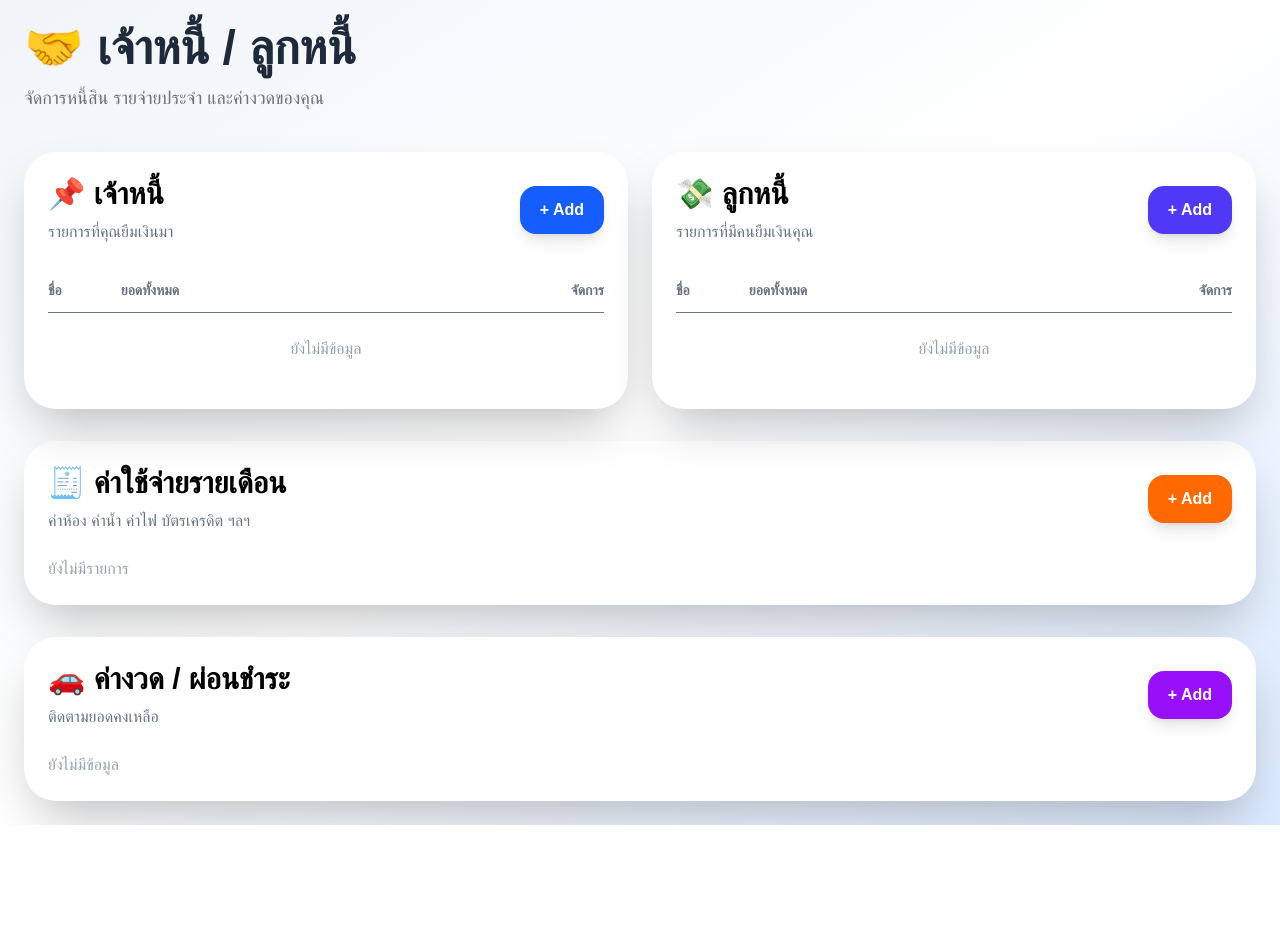
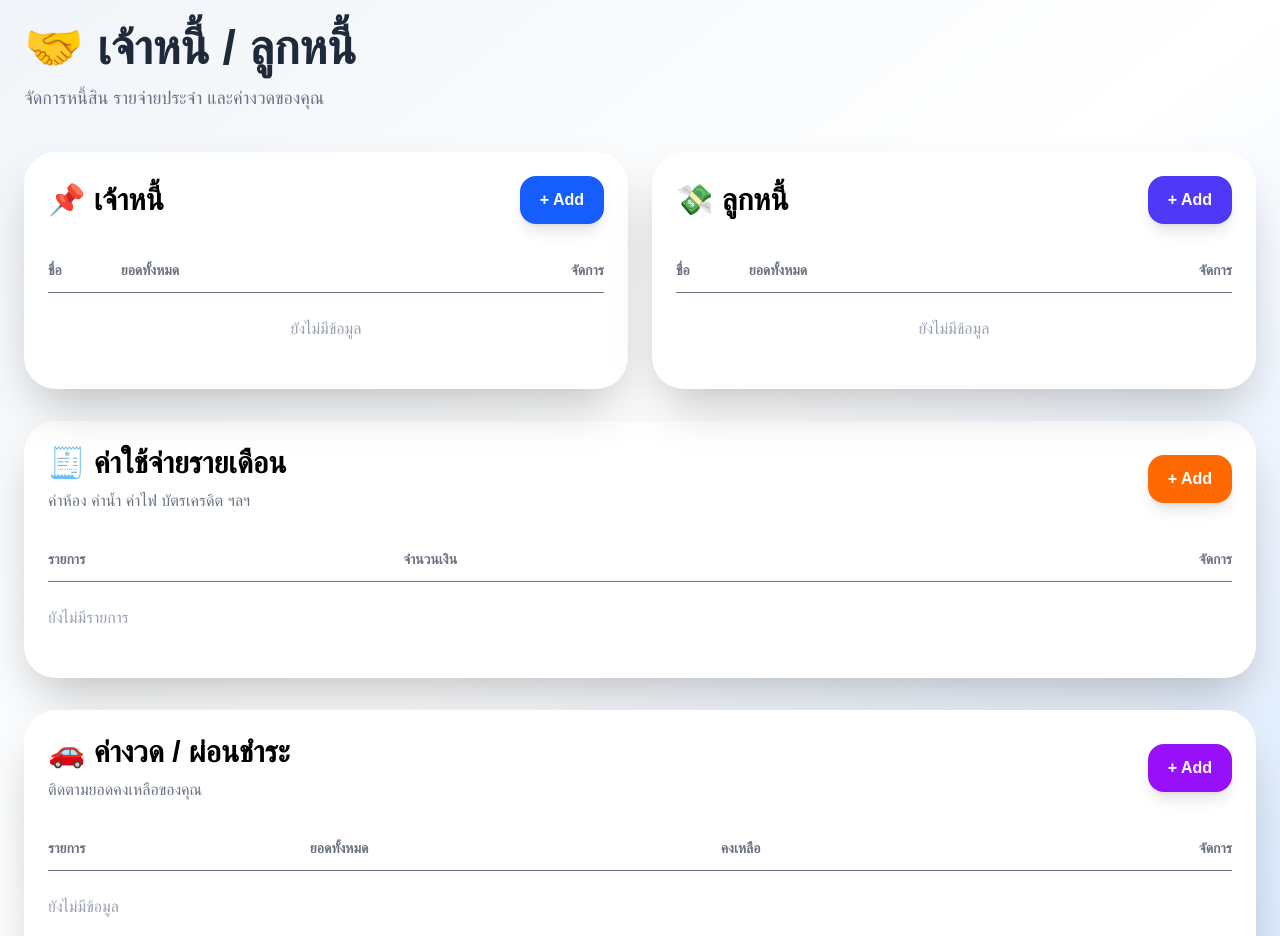
Before and after one commit to Paprem39/finance-tracker, a Next.js app: page /debts in a window 1280 px wide. Shown: the top 936 px of the page. Before the commit the page ends 825 px from the top, so only its background shows below. Built offline with nearby package versions, Linux system fonts and the light colour scheme.

Commit message:
edit grid to table

```diff
--- a/src/app/debts/page.tsx
+++ b/src/app/debts/page.tsx
@@ -399,10 +399,6 @@ export default function DebtPage() {
               <h2 className="text-3xl font-black">
                 📌 เจ้าหนี้
               </h2>
-
-              <p className="text-gray-500 mt-2">
-                รายการที่คุณยืมเงินมา
-              </p>
             </div>
 
             <button
@@ -515,10 +511,6 @@ export default function DebtPage() {
               <h2 className="text-3xl font-black">
                 💸 ลูกหนี้
               </h2>
-
-              <p className="text-gray-500 mt-2">
-                รายการที่มีคนยืมเงินคุณ
-              </p>
             </div>
 
             <button
@@ -627,8 +619,11 @@ export default function DebtPage() {
 
       {/* Bills */}
 <div className="bg-white rounded-[32px] shadow-2xl p-6 mt-8">
+
 <div className="flex items-center justify-between mb-6">
+
   <div>
+
     <h2 className="text-3xl font-black">
       🧾 ค่าใช้จ่ายรายเดือน
     </h2>
@@ -636,12 +631,11 @@ export default function DebtPage() {
     <p className="text-gray-500 mt-2">
       ค่าห้อง ค่าน้ำ ค่าไฟ บัตรเครดิต ฯลฯ
     </p>
+
   </div>
 
   <button
-            onClick={() =>
-              setShowBillPopup(true)
-            }
+    onClick={() => setShowBillPopup(true)}
     className="
       bg-orange-500
       hover:bg-orange-600
@@ -654,40 +648,69 @@ export default function DebtPage() {
   >
     + Add
   </button>
+
 </div>
 
-        <div className="space-y-4">
+<div className="overflow-x-auto">
+
+  <table className="w-full">
+
+    <thead>
+
+      <tr className="border-b text-gray-500 text-sm">
+
+        <th className="text-left py-3">
+          รายการ
+        </th>
+
+        <th className="text-left py-3">
+          จำนวนเงิน
+        </th>
+
+        <th className="text-right py-3">
+          จัดการ
+        </th>
+
+      </tr>
+
+    </thead>
+
+    <tbody>
+
       {bills.length === 0 && (
-            <p className="text-gray-400">
+
+        <tr>
+
+          <td
+            colSpan={3}
+            className="py-6 text-gray-400"
+          >
             ยังไม่มีรายการ
-            </p>
+          </td>
+
+        </tr>
+
       )}
 
       {bills.map((item) => (
-            <div
+
+        <tr
           key={item.id}
-              className="
-                flex
-                items-center
-                justify-between
-                border
-                border-gray-200
-                rounded-3xl
-                p-5
-                bg-gray-50
-              "
+          className="border-b last:border-0"
         >
-              <div>
-                <h3 className="text-2xl font-black">
+
+          <td className="py-4 font-semibold">
             {item.name}
-                </h3>
+          </td>
 
-                <p className="text-gray-500 mt-1">
+          <td className="py-4">
             {item.amount.toLocaleString()} ฿
-                </p>
-              </div>
+          </td>
 
-              <div className="flex items-center gap-3">
+          <td className="py-4">
+
+            <div className="flex justify-end gap-3">
+
               <button
                 onClick={() =>
                   editBill(item.id)
@@ -719,23 +742,38 @@ export default function DebtPage() {
                   className="text-red-500"
                 />
               </button>
+
             </div>
+
+          </td>
+
+        </tr>
+
+      ))}
+
+    </tbody>
+
+  </table>
+
 </div>
-          ))}
-        </div>
+
 </div>
 
       {/* Installments */}
 <div className="bg-white rounded-[32px] shadow-2xl p-6 mt-8">
+
 <div className="flex items-center justify-between mb-6">
+
   <div>
+
     <h2 className="text-3xl font-black">
       🚗 ค่างวด / ผ่อนชำระ
     </h2>
 
     <p className="text-gray-500 mt-2">
-              ติดตามยอดคงเหลือ
+      ติดตามยอดคงเหลือของคุณ
     </p>
+
   </div>
 
   <button
@@ -754,48 +792,153 @@ export default function DebtPage() {
   >
     + Add
   </button>
+
 </div>
 
-        <div className="space-y-5">
+<div className="overflow-x-auto">
+
+  <table className="w-full">
+
+    <thead>
+
+      <tr className="border-b text-gray-500 text-sm">
+
+        <th className="text-left py-3">
+          รายการ
+        </th>
+
+        <th className="text-left py-3">
+          ยอดทั้งหมด
+        </th>
+
+        <th className="text-left py-3">
+          คงเหลือ
+        </th>
+
+        <th className="text-right py-3">
+          จัดการ
+        </th>
+
+      </tr>
+
+    </thead>
+
+    <tbody>
+
       {installments.length === 0 && (
-            <p className="text-gray-400">
+
+        <tr>
+
+          <td
+            colSpan={4}
+            className="py-6 text-gray-400"
+          >
             ยังไม่มีข้อมูล
-            </p>
+          </td>
+
+        </tr>
+
       )}
 
       {installments.map((item) => (
-            <div
+
+        <tr
           key={item.id}
+          className="border-b last:border-0"
+        >
+
+          <td className="py-4 font-semibold">
+            {item.name}
+          </td>
+
+          <td className="py-4">
+            {item.total.toLocaleString()} ฿
+          </td>
+
+          <td className="py-4 text-purple-600 font-bold">
+            {item.remain.toLocaleString()} ฿
+          </td>
+
+          <td className="py-4">
+
+            <div className="flex justify-end gap-3">
+
+              <button
+                onClick={() => {
+
+                  const amount =
+                    prompt("แก้ไขยอดใหม่ ?");
+
+                  if (!amount) return;
+
+                  const updated =
+                    installments.map((i) => {
+
+                      if (i.id === item.id) {
+
+                        return {
+                          ...i,
+                          total: Number(amount),
+                          remain:
+                            Number(amount) -
+                            i.paid,
+                        };
+                      }
+
+                      return i;
+                    });
+
+                  saveInstallments(updated);
+                }}
                 className="
-                border
-                border-gray-200
-                rounded-3xl
-                p-5
-                bg-gray-50
+                  p-2
+                  rounded-lg
+                  hover:bg-yellow-100
                 "
               >
-              <div className="flex justify-between">
-                <div>
-                  <h3 className="text-2xl font-black">
-                    {item.name}
-                  </h3>
+                <Pencil
+                  size={18}
+                  className="text-yellow-600"
+                />
+              </button>
 
-                  <p className="text-gray-500 mt-1">
-                    ทั้งหมด{" "}
-                    {item.total.toLocaleString()} ฿
-                  </p>
+              <button
+                onClick={() => {
+
+                  const filtered =
+                    installments.filter(
+                      (i) =>
+                        i.id !== item.id
+                    );
+
+                  saveInstallments(filtered);
+                }}
+                className="
+                  p-2
+                  rounded-lg
+                  hover:bg-red-100
+                "
+              >
+                <Trash2
+                  size={18}
+                  className="text-red-500"
+                />
+              </button>
+
             </div>
 
-                <div className="text-right">
-                  <p className="text-red-500 font-black text-xl">
-                    เหลือ{" "}
-                    {item.remain.toLocaleString()} ฿
-                  </p>
+          </td>
+
+        </tr>
+
+      ))}
+
+    </tbody>
+
+  </table>
+
 </div>
-              </div>
-            </div>
-          ))}
-        </div>
+
 </div>
 
       {/* Creditor Popup */}
```
Lines whose indentation alone changed are shown as unchanged.
